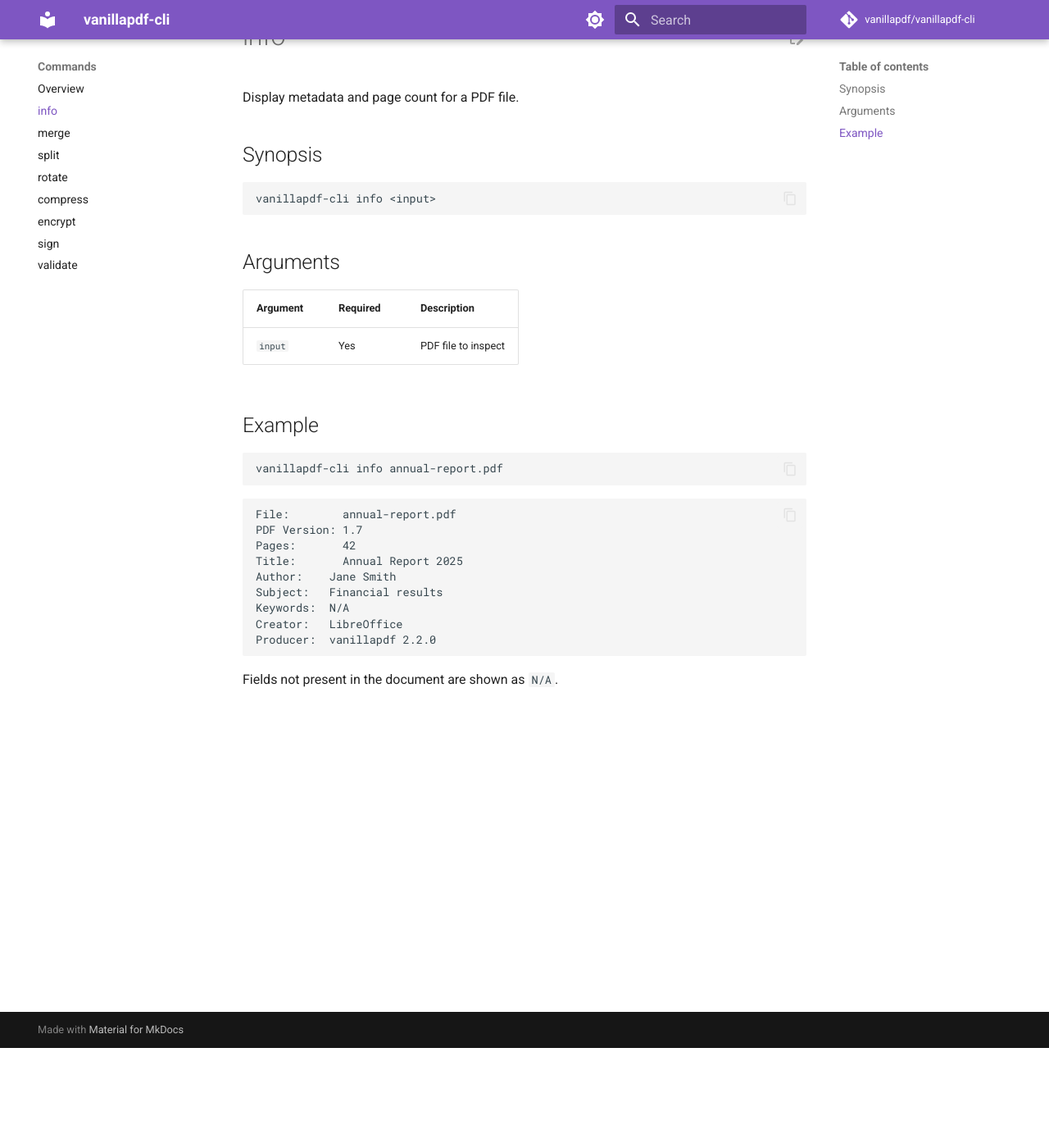
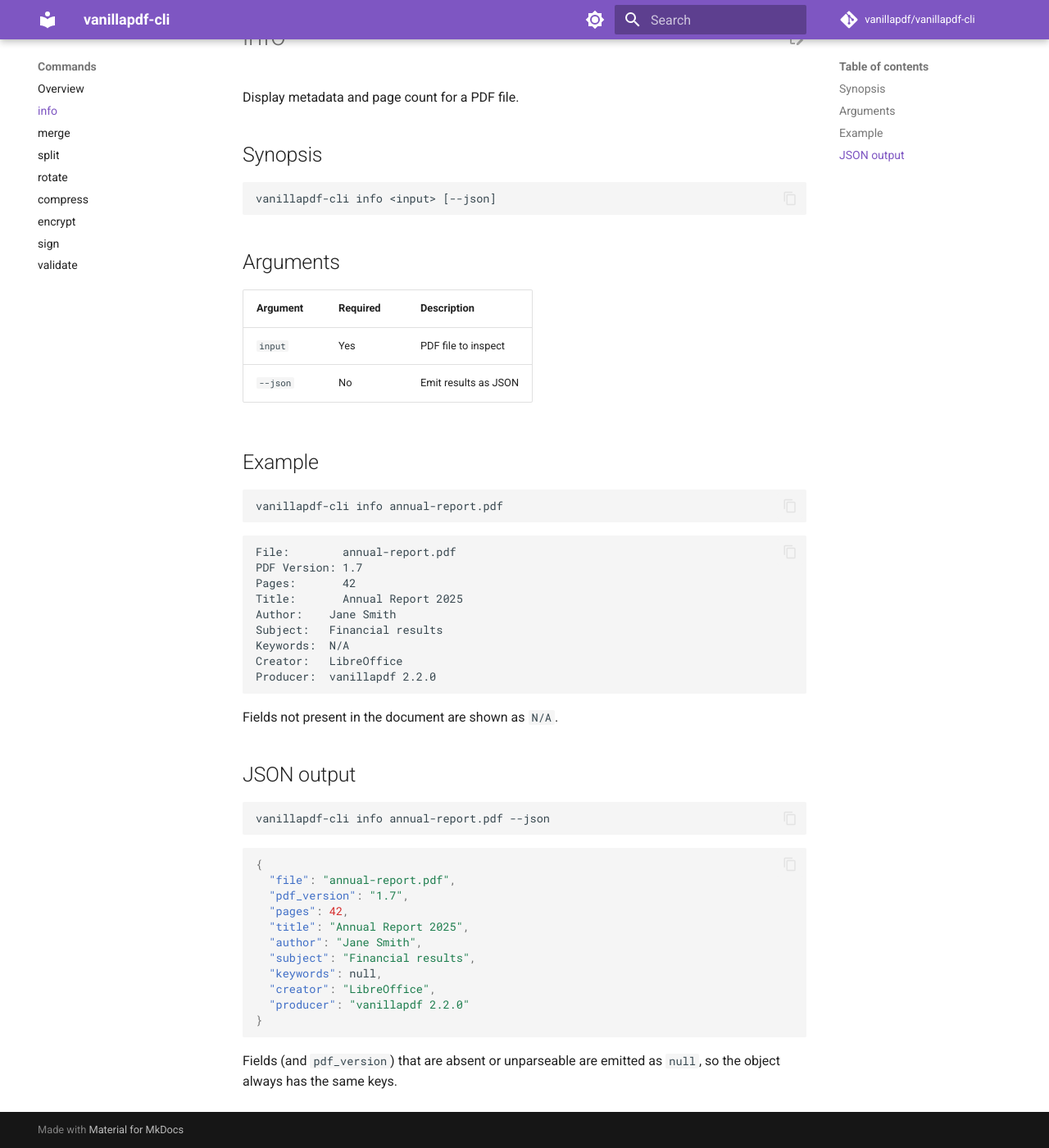
Before and after one commit to vanillapdf/vanillapdf-cli, an MkDocs documentation site: the page built from docs/commands/info.md, in a window 1280 px wide and 1400 px high, scrolled down 122 px. Shown: the whole window at 82% size. Built offline with MkDocs 1.6.1 and Material for MkDocs 9.7.7, drawn with Linux system fonts in a browser that asks for light colours; comment, search, counter and statistics services are not loaded.

Commit message:
feat(info): add --json output
Closes #16.

- Add --json to the info command, emitting file, pdf_version, pages, and the
  document-info fields as a stable-shape JSON object (absent/unparseable
  values are null). Text output is unchanged.
- Share a single field table between the text and JSON renderers.
- Add CTest cases for both output modes.
- Update README, RTD info docs, and CHANGELOG.

Co-Authored-By: Claude Opus 4.8 <noreply@anthropic.com>

````diff
--- a/docs/commands/info.md
+++ b/docs/commands/info.md
@@ -5,7 +5,7 @@ Display metadata and page count for a PDF file.
 ## Synopsis
 
 ```
-vanillapdf-cli info <input>
+vanillapdf-cli info <input> [--json]
 ```
 
 ## Arguments
@@ -13,6 +13,7 @@ vanillapdf-cli info <input>
 | Argument | Required | Description |
 |---|---|---|
 | `input` | Yes | PDF file to inspect |
+| `--json` | No | Emit results as JSON |
 
 ## Example
 
@@ -33,3 +34,26 @@ Producer:  vanillapdf 2.2.0
 ```
 
 Fields not present in the document are shown as `N/A`.
+
+## JSON output
+
+```sh
+vanillapdf-cli info annual-report.pdf --json
+```
+
+```json
+{
+  "file": "annual-report.pdf",
+  "pdf_version": "1.7",
+  "pages": 42,
+  "title": "Annual Report 2025",
+  "author": "Jane Smith",
+  "subject": "Financial results",
+  "keywords": null,
+  "creator": "LibreOffice",
+  "producer": "vanillapdf 2.2.0"
+}
+```
+
+Fields (and `pdf_version`) that are absent or unparseable are emitted as `null`,
+so the object always has the same keys.
````
Also changed, not shown: CHANGELOG.md (+2 -1 lines), README.md (+20 -2 lines), 2 other files.
